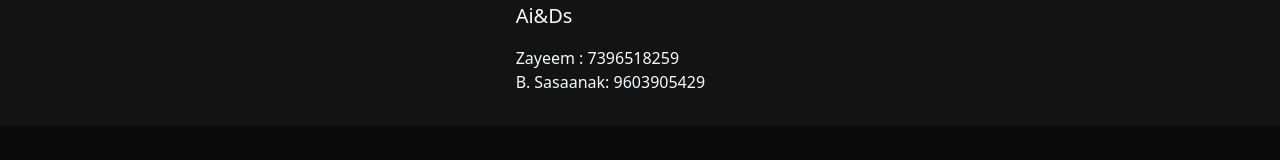
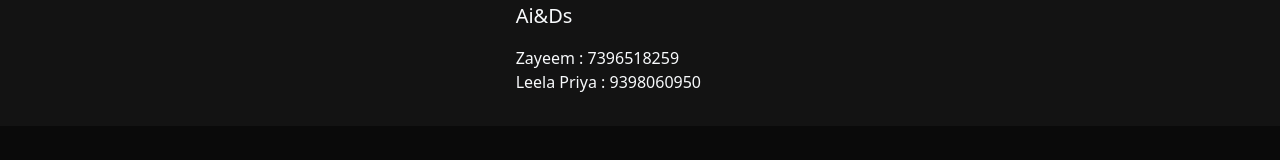
Before and after one commit to panda9903/afosec-website, a Next.js app: page /contact in a window 1280 px wide. Shown: the part 1202-1362 px from the top of the page. Built offline with nearby package versions, Linux system fonts and the light colour scheme.

Commit message:
Update contact information

```diff
--- a/app/(navbar)/contact/page.tsx
+++ b/app/(navbar)/contact/page.tsx
@@ -49,7 +49,7 @@ export default function Home() {
 
         <p className="text-xl my-4">Ai&Ds</p>
         <p>Zayeem : 7396518259</p>
-        <p>B. Sasaanak: 9603905429</p>
+        <p> Leela Priya : 9398060950</p>
         </div>
         </div>
       </div>
```
